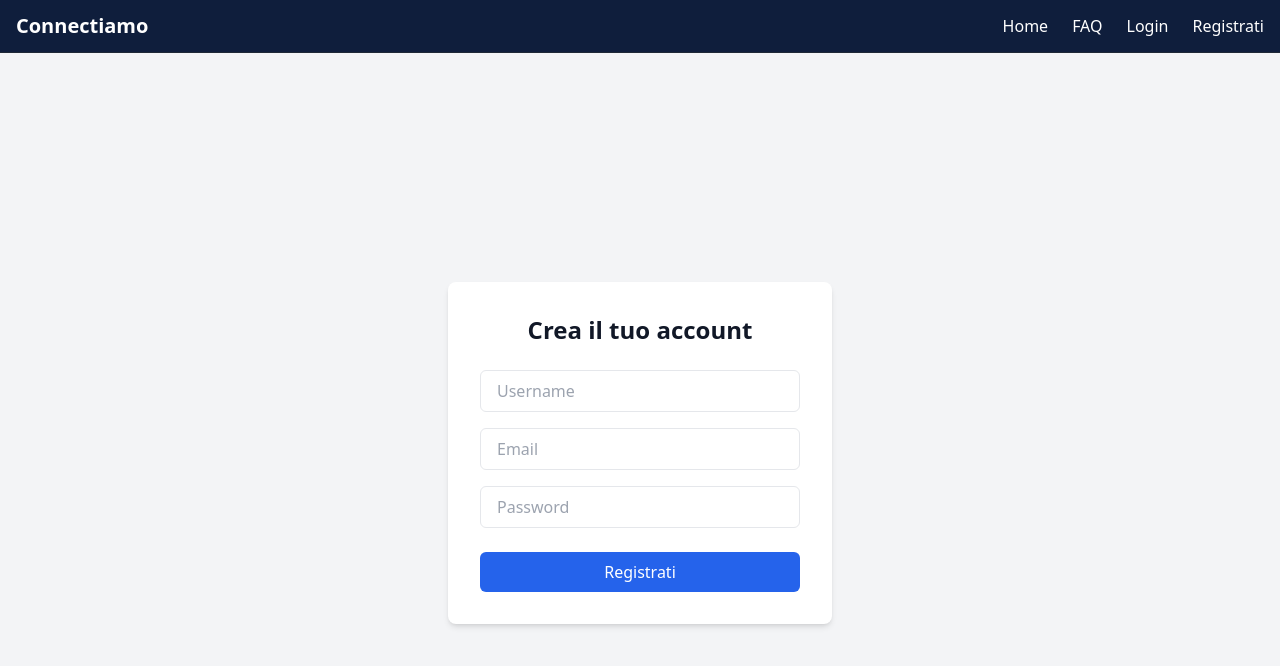
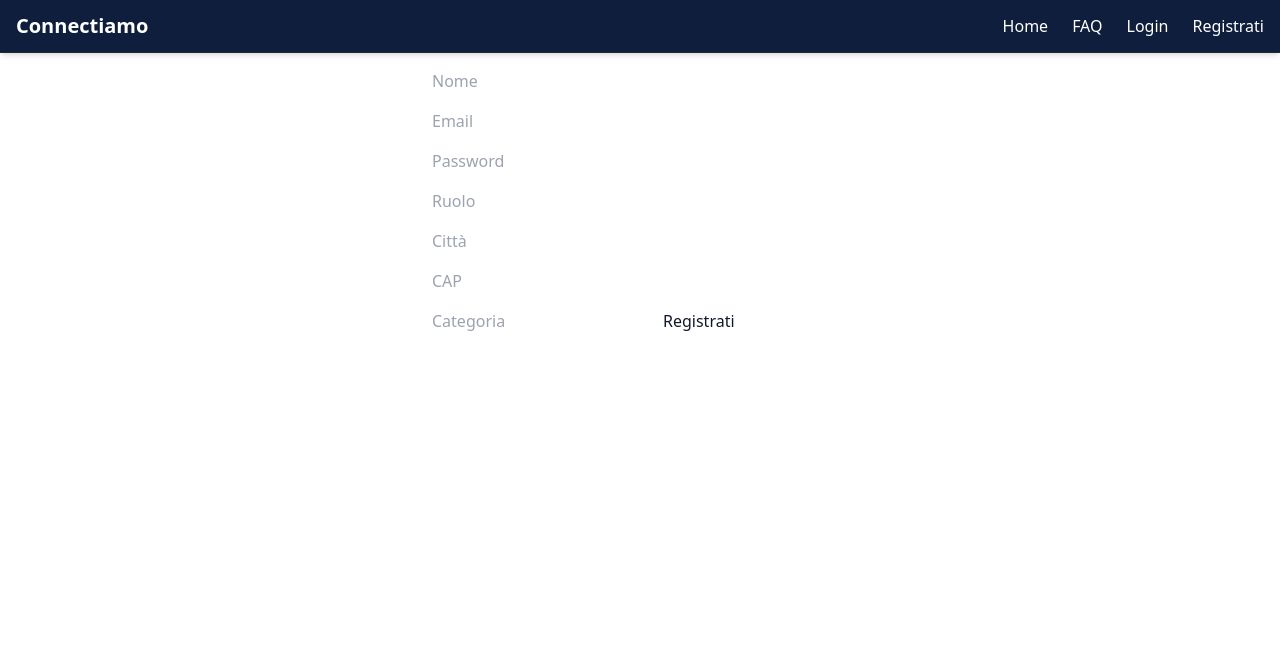
Before and after one commit to ilfrusciante/Connectiamo-website, a Next.js app: page /signup in a window 1280 px wide. Shown: the top 666 px of the page. Built offline with nearby package versions, Linux system fonts and the light colour scheme.

Commit message:
Update signup.js

```diff
--- a/pages/signup.js
+++ b/pages/signup.js
@@ -1,88 +1,66 @@
 import { useState } from 'react';
+import { supabase } from '../utils/supabaseClient';
 import { useRouter } from 'next/router';
-import { supabase } from '../utils/supabaseClient';
 
 export default function Signup() {
   const router = useRouter();
   const [username, setUsername] = useState('');
   const [email, setEmail] = useState('');
   const [password, setPassword] = useState('');
+  const [role, setRole] = useState('');
+  const [city, setCity] = useState('');
+  const [cap, setCap] = useState('');
+  const [category, setCategory] = useState('');
   const [error, setError] = useState('');
 
   const handleSignup = async (e) => {
     e.preventDefault();
     setError('');
 
-    // 1. Crea utente su Supabase Auth
-    const { data, error: signupError } = await supabase.auth.signUp({
+    const { data: signUpData, error: signUpError } = await supabase.auth.signUp({
       email,
       password,
     });
 
-    if (signupError) {
-      setError(signupError.message);
+    if (signUpError) {
+      setError(signUpError.message);
       return;
     }
 
-    const user = data.user;
+    const userId = signUpData.user?.id;
 
-    // 2. Se utente creato, inserisco in tabella Profiles
-    const { error: insertError } = await supabase.from('Profiles').insert([
-      {
-        id: user.id, // Collegamento corretto all'auth
-        username: username,
-        email: email,
+    if (userId) {
+      const { error: profileError } = await supabase.from('profiles').insert([{
+        id: userId,
+        username,
+        role,
+        city,
+        cap,
+        category,
+        email,
+        created_at: new Date().toISOString(),
+      }]);
+
+      if (profileError) {
+        setError('Errore durante la creazione del profilo: ' + profileError.message);
+        return;
       }
-    ]);
 
-    if (insertError) {
-      setError(insertError.message);
-      return;
+      router.push('/');
     }
-
-    // 3. Se tutto ok, vai alla home
-    router.push('/');
   };
 
   return (
-    <div className="min-h-screen flex items-center justify-center bg-gray-100">
-      <form onSubmit={handleSignup} className="bg-white p-8 rounded-lg shadow-md w-full max-w-sm">
-        <h2 className="text-2xl font-bold mb-6 text-center">Crea il tuo account</h2>
-
-        <input
-          type="text"
-          placeholder="Username"
-          value={username}
-          onChange={(e) => setUsername(e.target.value)}
-          required
-          className="w-full mb-4 px-4 py-2 border rounded-md"
-        />
-        <input
-          type="email"
-          placeholder="Email"
-          value={email}
-          onChange={(e) => setEmail(e.target.value)}
-          required
-          className="w-full mb-4 px-4 py-2 border rounded-md"
-        />
-        <input
-          type="password"
-          placeholder="Password"
-          value={password}
-          onChange={(e) => setPassword(e.target.value)}
-          required
-          className="w-full mb-6 px-4 py-2 border rounded-md"
-        />
-
-        {error && <p className="text-red-500 text-sm mb-4">{error}</p>}
-
-        <button
-          type="submit"
-          className="w-full bg-blue-600 text-white py-2 rounded-md hover:bg-blue-700 transition"
-        >
-          Registrati
-        </button>
-      </form>
-    </div>
+    <form onSubmit={handleSignup} className="p-4 space-y-4 max-w-md mx-auto">
+      {error && <p className="text-red-500">{error}</p>}
+      <input type="text" placeholder="Nome" value={username} onChange={(e) => setUsername(e.target.value)} required />
+      <input type="email" placeholder="Email" value={email} onChange={(e) => setEmail(e.target.value)} required />
+      <input type="password" placeholder="Password" value={password} onChange={(e) => setPassword(e.target.value)} required />
+      <input type="text" placeholder="Ruolo" value={role} onChange={(e) => setRole(e.target.value)} required />
+      <input type="text" placeholder="Città" value={city} onChange={(e) => setCity(e.target.value)} required />
+      <input type="text" placeholder="CAP" value={cap} onChange={(e) => setCap(e.target.value)} required />
+      <input type="text" placeholder="Categoria" value={category} onChange={(e) => setCategory(e.target.value)} required />
+      <button type="submit">Registrati</button>
+    </form>
   );
 }
```
